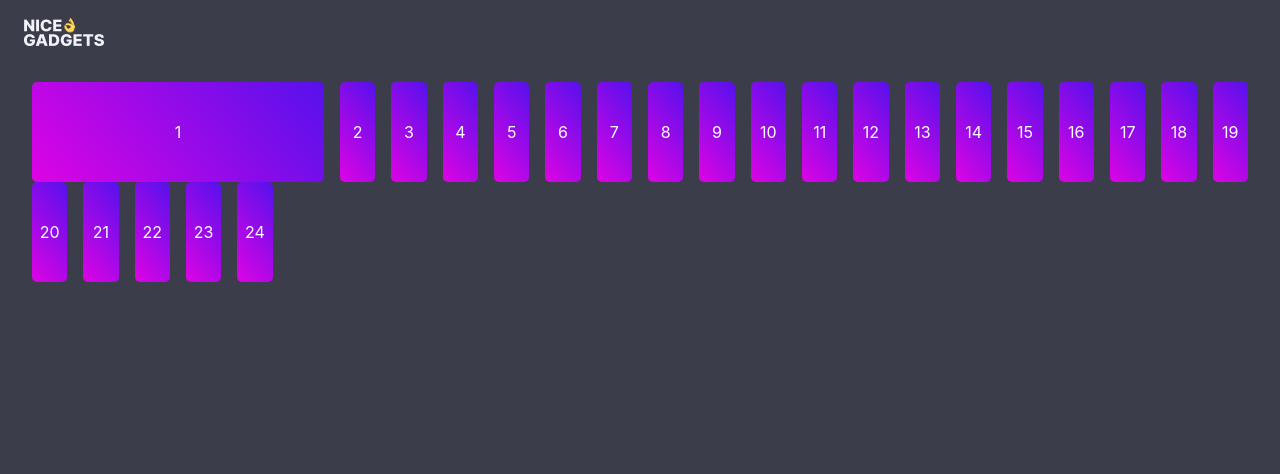
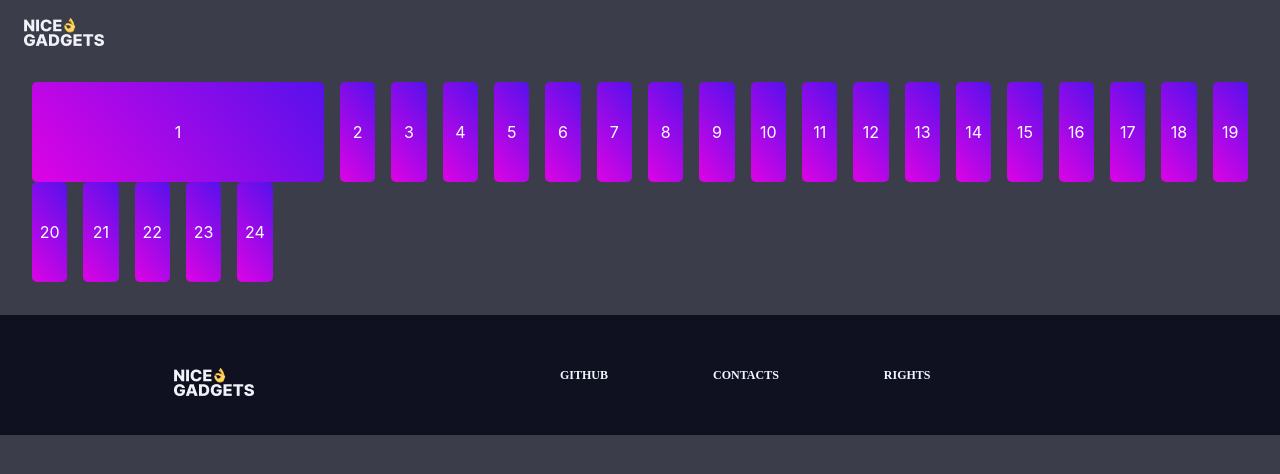
Before and after one commit to OAO-A/product_cards, a React (Create React App) app in the folder product_catalog-FrontEnd/: page / in a window 1280 px wide. Shown: the top 474 px of the page. Built offline with nearby package versions, Linux system fonts and the light colour scheme.

Commit message:
footer created, but not ready

```diff
--- a/product_catalog-FrontEnd/src/App.tsx
+++ b/product_catalog-FrontEnd/src/App.tsx
@@ -1,6 +1,7 @@
 import React from 'react';
 import { Container } from './components/Container';
 import { Header } from './components/Header';
+import { Footer } from './components/Footer';
 import './style/App.scss';
 
 function App() {
@@ -33,8 +34,8 @@ function App() {
         <div className='test D'>23</div>
         <div className='test D'>24</div>
       </Container>
+      <Footer />
     </div>
-
   );
 }
 
--- a/product_catalog-FrontEnd/src/components/Container/Container.tsx
+++ b/product_catalog-FrontEnd/src/components/Container/Container.tsx
@@ -1,5 +1,5 @@
 import React from 'react';
-import style from './style.module.scss';
+import style from './container.module.scss';
 import { Props } from './Props';
 
 
--- /dev/null
+++ b/product_catalog-FrontEnd/src/components/Footer/Footer.tsx
@@ -0,0 +1,12 @@
+import React from 'react';
+import style from './footer.module.scss';
+
+export const Footer: React.FC = () => {
+  return <footer className={`${style.footer}`}>
+    <a href='/' className={`${style.footer_logo}`}></a>
+
+    <a href='/' className={`${style.footer_nav}`}>github</a>
+    <a href='/' className={`${style.footer_nav}`}>contacts</a>
+    <a href='/' className={`${style.footer_nav}`}>rights</a>
+  </footer>;
+};
--- /dev/null
+++ b/product_catalog-FrontEnd/src/components/Footer/Props.ts
@@ -0,0 +1,3 @@
+export type Props = {
+  children: React.ReactNode;
+}
--- /dev/null
+++ b/product_catalog-FrontEnd/src/components/Footer/footer.module.scss
@@ -0,0 +1,33 @@
+@use '../../style/mixins.scss' as mixins;
+
+.footer {
+  display: flex;
+  border-top: 1px solid #3B3E4A;
+  background-color: #0F1121;
+  align-items: center;
+
+
+  &_logo {
+    display: flex;
+    text-align: center;
+    align-items: center;
+    margin: 35px 290px 35px 150px;
+
+    background-image: url(../../../public/Logo.png);
+    height: 50px;
+    width: 120px;
+    background-repeat: no-repeat;
+   }
+
+   &_nav {
+    color: aliceblue;
+    margin-right: 105px;
+    font-family: serf;
+    font-style: normal;
+    font-weight: 800;
+    font-size: 12px;
+    line-height: 11px;
+    text-transform: uppercase;
+    text-decoration: none;
+   }
+}
--- /dev/null
+++ b/product_catalog-FrontEnd/src/components/Footer/index.ts
@@ -0,0 +1 @@
+export * from './Footer';
```
Also changed, not shown: product_catalog-FrontEnd/src/components/Container/container.module.scss (renamed from product_catalog-FrontEnd/src/components/Container/style.module.scss).
